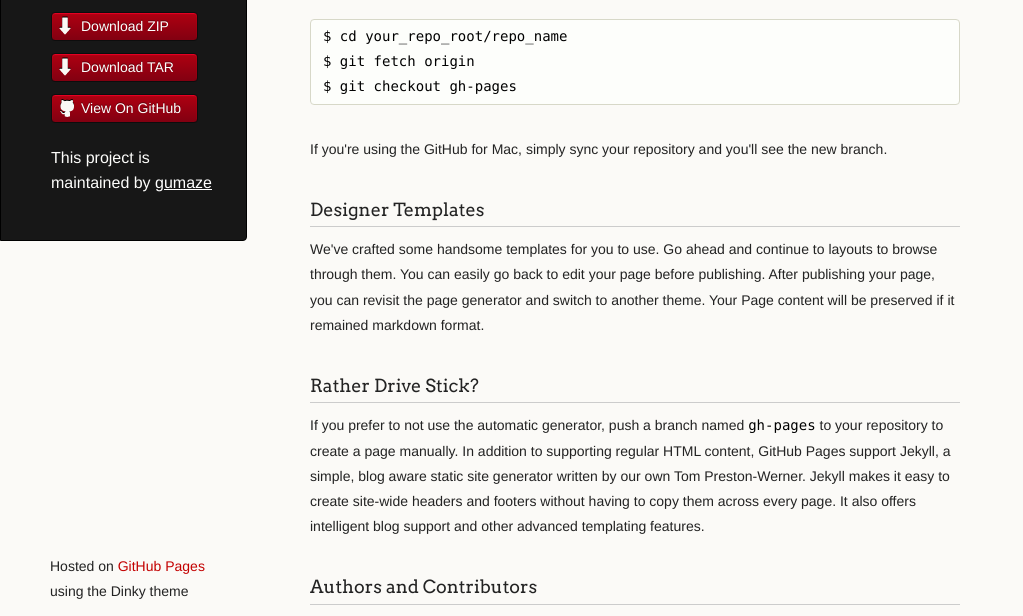
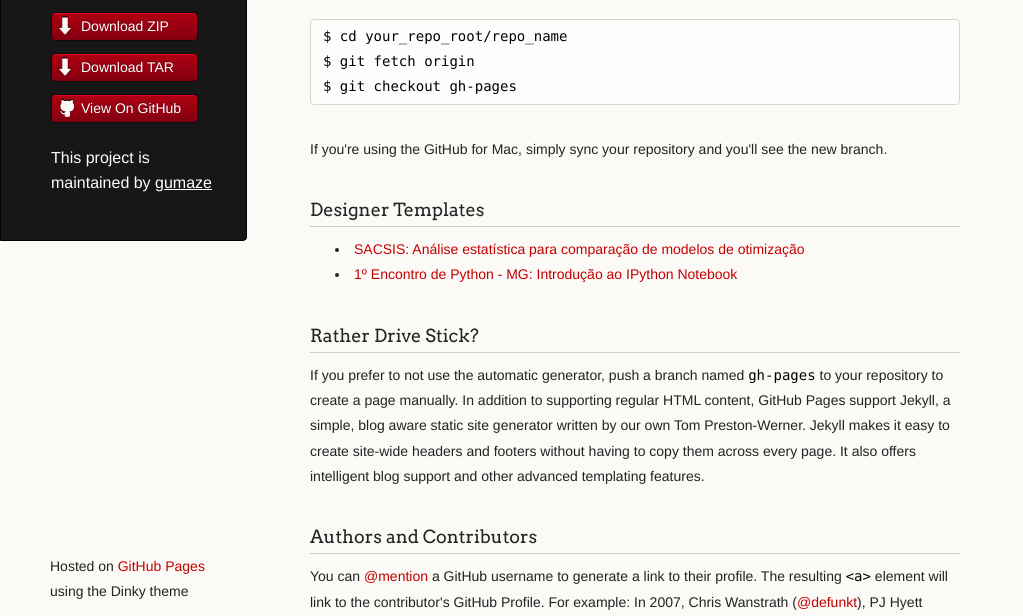
Before and after one commit to gumaze/talks, a plain HTML site: page index.html in a window 1280 px wide. Shown: the part 164-780 px from the top of the page, without its empty margins (0-1023 px from the left). Drawn offline with Linux system fonts and the light colour scheme.

Commit message:
Update index.html
Links para as palestras

```diff
--- a/index.html
+++ b/index.html
@@ -45,7 +45,11 @@
 <h3>
 <a name="designer-templates" class="anchor" href="#designer-templates"><span class="octicon octicon-link"></span></a>Designer Templates</h3>
 
-<p>We've crafted some handsome templates for you to use. Go ahead and continue to layouts to browse through them. You can easily go back to edit your page before publishing. After publishing your page, you can revisit the page generator and switch to another theme. Your Page content will be preserved if it remained markdown format.</p>
+
+<ul>
+	<li><a href="SACSIS/SACSIS.pdf">SACSIS: Análise estatística para comparação de modelos de otimização</a></li>
+	<li><a href="PUG-MG/README.md">1º Encontro de Python - MG: Introdução ao IPython Notebook</a></li>
+</ul>
 
 <h3>
 <a name="rather-drive-stick" class="anchor" href="#rather-drive-stick"><span class="octicon octicon-link"></span></a>Rather Drive Stick?</h3>
```
